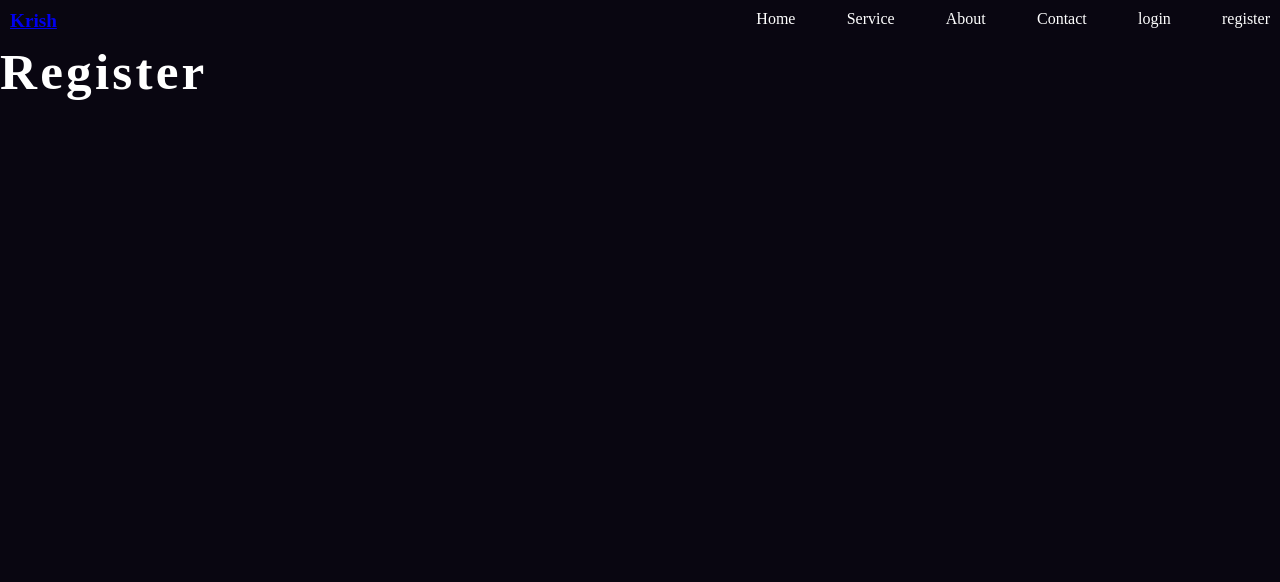
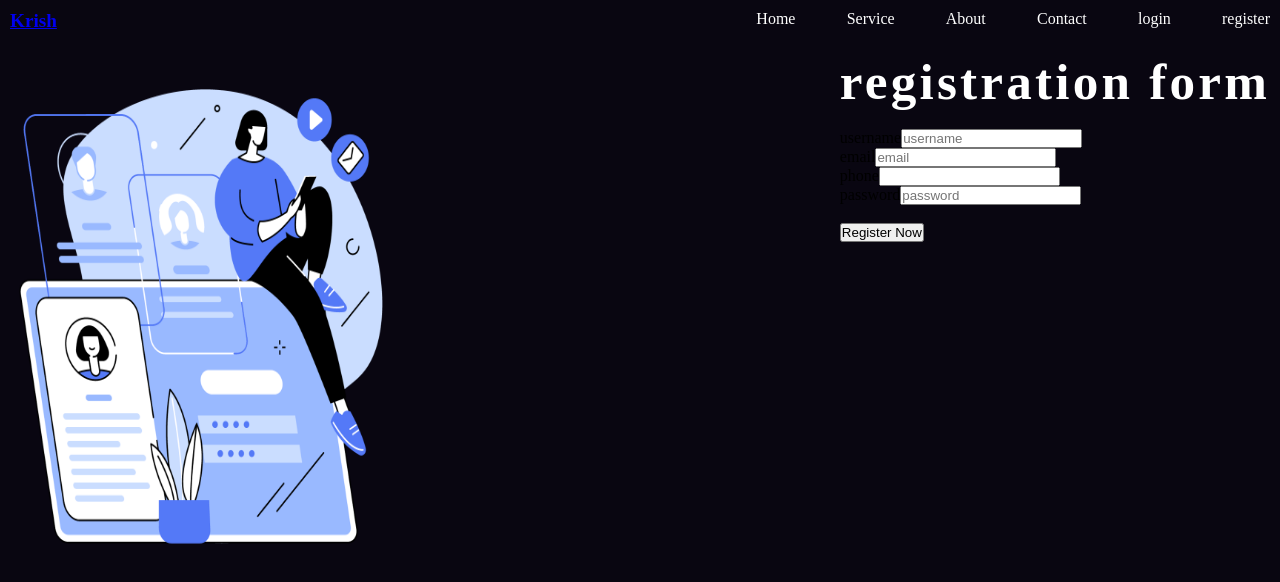
Before and after one commit to Krish-Panchani/Learning-MERN, a React (Vite) app in the folder client/: page /register in a window 1280 px wide. Shown: the top 582 px of the page. Built offline with nearby package versions, Linux system fonts and the light colour scheme.

Commit message:
Add registration form and handle form submission

```diff
--- a/client/src/pages/Register.jsx
+++ b/client/src/pages/Register.jsx
@@ -1,7 +1,100 @@
+import { useState } from "react";
+
 export const Register = () => {
-    return (
-        <>
-            <h1>Register</h1>
-        </>
-    );
-}
+  const [user, setUser] = useState({
+    username: "",
+    email: "",
+    phone: "",
+    password: "",
+  });
+
+  const handleInput = (e) => {
+    console.log(e);
+    let name = e.target.name;
+    let value = e.target.value;
+
+    setUser({
+      ...user,
+      [name]: value,
+    });
+  };
+
+  // handle form on submit
+  const handleSubmit = (e) => {
+    e.preventDefault();
+    console.log(user);
+  };
+
+  //  Help me reach 1 Million subs 👉 https://youtube.com/thapatechnical
+
+  return (
+    <>
+      <section>
+        <main>
+          <div className="section-registration">
+            <div className="container grid grid-two-cols">
+              <div className="registration-image reg-img">
+                <img
+                  src="/images/register.png"
+                  alt="a nurse with a cute look"
+                  width="400"
+                  height="500"
+                />
+              </div>
+              {/* our main registration code  */}
+              <div className="registration-form">
+                <h1 className="main-heading mb-3">registration form</h1>
+                <br />
+                <form onSubmit={handleSubmit}>
+                  <div>
+                    <label htmlFor="username">username</label>
+                    <input
+                      type="text"
+                      name="username"
+                      value={user.username}
+                      onChange={handleInput}
+                      placeholder="username"
+                    />
+                  </div>
+                  <div>
+                    <label htmlFor="email">email</label>
+                    <input
+                      type="text"
+                      name="email"
+                      value={user.email}
+                      onChange={handleInput}
+                      placeholder="email"
+                    />
+                  </div>
+                  <div>
+                    <label htmlFor="phone">phone</label>
+                    <input
+                      type="number"
+                      name="phone"
+                      value={user.phone}
+                      onChange={handleInput}
+                    />
+                  </div>
+                  <div>
+                    <label htmlFor="password">password</label>
+                    <input
+                      type="password"
+                      name="password"
+                      value={user.password}
+                      onChange={handleInput}
+                      placeholder="password"
+                    />
+                  </div>
+                  <br />
+                  <button type="submit" className="btn btn-submit">
+                    Register Now
+                  </button>
+                </form>
+              </div>
+            </div>
+          </div>
+        </main>
+      </section>
+    </>
+  );
+};
```
